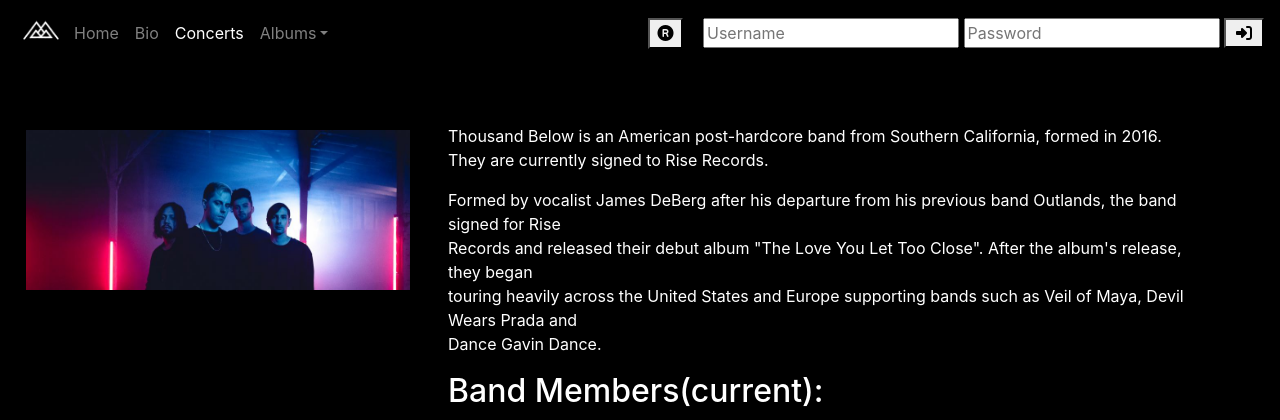
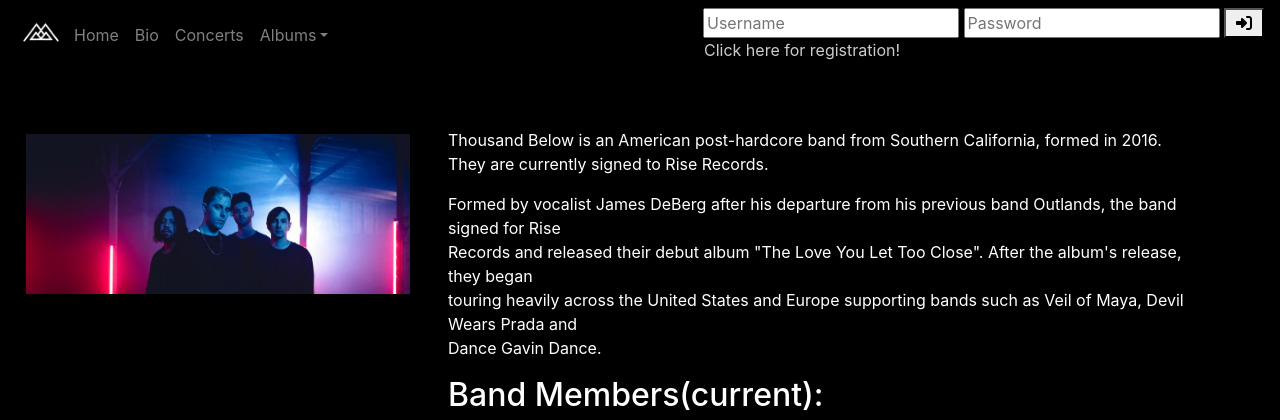
Before and after one commit to Varhanikova/semestralka2, a PHP site: page /Bio.php in a window 1280 px wide. Shown: the top 420 px of the page. Run offline with PHP 8.4, Linux system fonts and the light colour scheme; data that the repository does not hold is empty; some libraries are stand-ins or nearby versions.

Commit message:
drobnosti

```diff
--- a/header.php
+++ b/header.php
@@ -47,7 +47,6 @@ if(isset($_POST['logout'])) {
             document.getElementById("myForm").style.display = "none";
         }
     </script>
-
     <link rel="stylesheet" href="style.css">
 </head>
 <body>
@@ -59,14 +58,14 @@ if(isset($_POST['logout'])) {
             <span class="navbar-toggler-icon"></span>
         </button>
         <div class="collapse navbar-collapse" id="navbarsExample06">
-            <ul class="navbar-nav mr-auto">
-                <li class="nav-item ">
+            <ul class="navbar-nav mr-auto" id="idecko">
+                <li class="nav-item">
                     <a class="nav-link" href="index.php">Home </a>
                 </li>
                 <li class="nav-item">
                     <a class="nav-link" href="Bio.php">Bio</a>
                 </li>
-                <li class="nav-item active">
+                <li class="nav-item">
                     <a class="nav-link" href="Concerts.php">Concerts</a>
                 </li>
                 <li class="nav-item dropdown">
@@ -90,7 +89,17 @@ if(isset($_POST['logout'])) {
                     </div>
                 </div>
          <?php   } else { ?>
-                <button id="registr" class="fas fa-registered" class="open-button" onclick="openForm()"></button>
+
+            <div class="topnav">
+
+                <div class="login-container">
+                    <form method="post">
+                        <input type="text" placeholder="Username" name="username">
+                        <input type="password" placeholder="Password" name="psw">
+                        <button type="submit" name="Send" class="fas fa-sign-in-alt" id="login" ></button>
+                    </form>
+                </div>
+                <a class="open-button" onclick="openForm()">Click here for registration! </a>
                 <div class="form-popup" id="myForm">
                     <form method="post" class="form-container">
                         <h1>Registration</h1>
@@ -104,19 +113,6 @@ if(isset($_POST['logout'])) {
                         <button type="submit" class="btn cancel"  onclick="closeForm()">Close</button>
                     </form>
                 </div>
-            <div class="topnav">
-
-                <div class="login-container">
-                    <form method="post">
-                        <input type="text" placeholder="Username" name="username">
-                        <input type="password" placeholder="Password" name="psw">
-                        <button type="submit" name="Send" class="fas fa-sign-in-alt" id="login" ></button>
-
-
-
-                    </form>
-                </div>
-
             </div>
            <?php } ?>
 
--- a/style.css
+++ b/style.css
@@ -2,6 +2,7 @@
 body {
     background-color: black;
 }
+
 button#registr {
     height: 31px;
     width: 35px;
@@ -26,8 +27,8 @@ button#registr {
 }
 /* Button used to open the contact form - fixed at the bottom of the page */
 .open-button {
-    background-color: white;
-    color: black;
+
+    color: white;
     padding: 1px 6px;
     border-radius: 0;
     cursor: pointer;
@@ -534,6 +535,15 @@ i.fas.fa-edit {
     .open-button {
         margin: 5px;
         left: -5px;
+        color: white;
+        padding: 1px 6px;
+        border-radius: 0;
+        cursor: pointer;
+        opacity: 0.8;
+        margin: 0;
+        right: -3px;
+        position: relative;
+        bottom: 0;
     }
 
     .notif {
@@ -578,7 +588,7 @@ i.fas.fa-edit {
     .fotka {
         margin-left: 63vw;
         width: 20vw;
-        top: -29vw;
+        top: -28vw;
     }
 
     .fotka2 {
```
